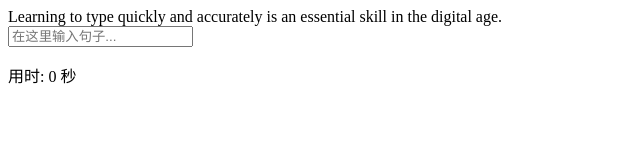
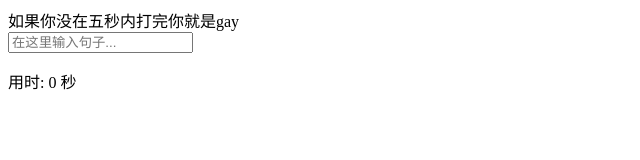
Before and after one commit to CoreFrisk114/amogus, a plain HTML site: page index.html in a window 1280 px wide. Shown: the whole page, without its empty margins (0-640 px from the left). Drawn offline with Linux system fonts and the light colour scheme.

Commit message:
Update index.html

```diff
--- a/index.html
+++ b/index.html
@@ -20,6 +20,9 @@
     "The quick brown fox jumps over the lazy dog.",
     "打字游戏可以提高打字速度，也是一种很好的大脑锻炼方式。",
     "Learning to type quickly and accurately is an essential skill in the digital age.",
+    "zhr你内裤是什么颜色的",
+    "吃太多萝卜或者红薯会让你放很多屁",
+    "如果你没在五秒内打完你就是gay"
     // ...更多句子...
   ];
   let currentSentenceIndex;
```
